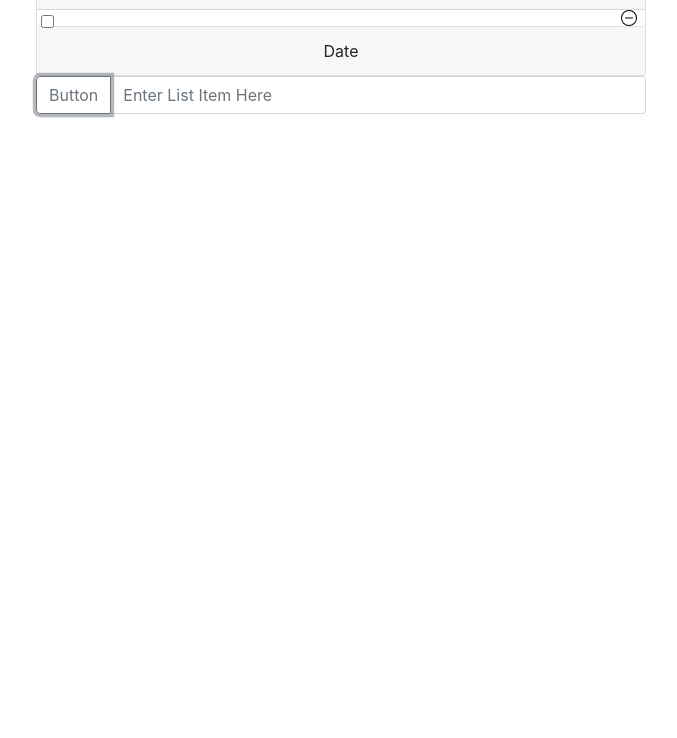
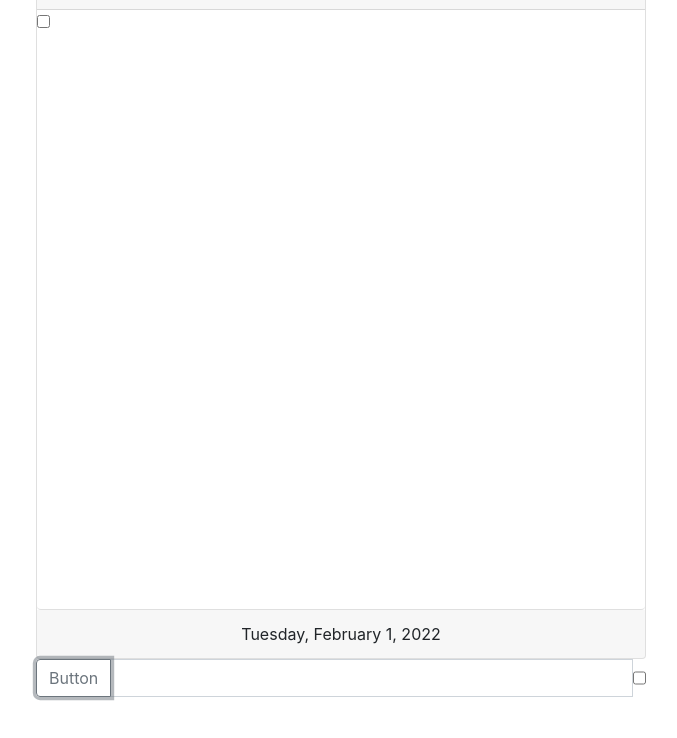
Before and after one commit to raymondjdugan/personal_projects, a website: page JS To-Do List/index.html in a window 1280 px wide. Both pictures are taken after a click on the button "Button". Shown: the part 62-800 px from the top of the page, without its empty margins (299-976 px from the left). Drawn offline with nearby package versions, Linux system fonts and the light colour scheme.

Commit message:
started jquery to do list

```diff
--- a/JS To-Do List/index.html
+++ b/JS To-Do List/index.html
@@ -21,7 +21,6 @@
             </button>
         </div>
         <ul id="list" class="list-group">
-
         </ul>
         <div class="card-footer text-center">
             <span id="date">Date</span>
@@ -29,11 +28,13 @@
     </div>
     <div class="input-group mb-3">
         <div class="input-group-prepend">
-            <button class="btn btn-outline-secondary" type="submit" id="button-add">Button</button>
+            <button class="btn btn-outline-secondary" id="button-add">Button</button>
         </div>
         <input id="listInput" type="text" class="form-control" placeholder="Enter List Item Here">
+        <input id="testCheck" type="checkbox">
     </div>
 </div>
+<script src="https://code.jquery.com/jquery-3.6.0.js" integrity="sha256-H+K7U5CnXl1h5ywQfKtSj8PCmoN9aaq30gDh27Xc0jk=" crossorigin="anonymous"></script>
 <script src="script.js"></script>
 </body>
 </html>
--- a/JS To-Do List/script.js
+++ b/JS To-Do List/script.js
@@ -1,32 +1,60 @@
-const addItemBtn = document.getElementById('button-add');
-const listInput = document.getElementById("listInput");
-const listContainer = document.getElementById('list');
-const removeBtn = document.getElementsByTagName("img");
+$(document).ready(function () {
 
-let userInput = [];
+    let userInput = []
+    let storage = JSON.parse(localStorage.getItem('list'));
 
-function addItem(userToDo) {
+    console.log($('#list li'))
+    if (storage) {
+        userInput = storage;
+    } else if (!storage) {
+        userInput = []
+    }
+    $('#list').html(addItem(userInput))
 
-    listContainer.innerHTML = '';
+    function addItem() {
+        let html = "";
+        let idNum = 0;
+        userInput.forEach(item => {
+            html += `<li class="list-check item${idNum += 1}"><input class="checked item${idNum += 1}" type="checkbox">${item}</li>`
+        });
+        return html;
+    };
+    $('#button-add').click(function (e) {
+        const listInput = $('#listInput');
+        userInput.push(listInput.val());
+        console.log(userInput)
+        listInput.val(" ")
+        localStorage.setItem('list', JSON.stringify(userInput));
+        $('#list').html(addItem(userInput))
 
-    userToDo.forEach(item => {
+    })
+    $('#listInput').keypress(function (e) {
+        if (e.key === 'Enter') {
+            $('#button-add').click();
+        }
+    })
 
-        const arrayLength = userToDo.length;
+    $('#date').html(function () {
+        const lang = navigator.language;
+        const options = {
+            weekday: 'long',
+            year: 'numeric',
+            month: 'long',
+            day: 'numeric'
+        }
+        return new Intl.DateTimeFormat(lang, options).format()
+    });
 
-        const listItem = `
-                  <li class="list-item">
-                <div class="form-check d-flex ml-1">
-                    <input class="form-check-input" type="checkbox" id="list${arrayLength + 1}">
-                    <label class="form-check-label mr-auto" for="list${arrayLength + 1}">
-                        ${item}
-                    </label>
-                        <img class="mr-2 " id="removeBtn" src="img/dash-circle.svg" alt="">
-                </div>
-            </li>`
+    $('.checked').on('change', function () {
+        if (this.checked) {
+            $('#list li').css('background-color', 'black')
+        } else if (this.checked === false) {
+            $('#list li').css('background-color', 'white')
+        }
+    })
 
-        listContainer.insertAdjacentHTML("afterbegin", listItem);
-    })
-}
+})
+
 
 function delBtn(collection) {
 
@@ -34,20 +62,3 @@ function delBtn(collection) {
 
 
 // Event Listeners
-addItemBtn.addEventListener('click', function getInputValue(e) {
-    e.preventDefault();
-
-    userInput.push(listInput.value);
-    addItem(userInput);
-
-    listInput.value = '';
-    let labelValue = document.getElementsByTagName('label');
-    console.log(removeBtn);
-})
-
-listInput.addEventListener('keydown', function (e) {
-    if (e.key === "Enter") {
-        e.preventDefault();
-        addItemBtn.click();
-    }
-});
--- a/JS To-Do List/style.css
+++ b/JS To-Do List/style.css
@@ -1,3 +1,4 @@
 ul {
     list-style-type: none;
+    height: 75vh;
 }
```
